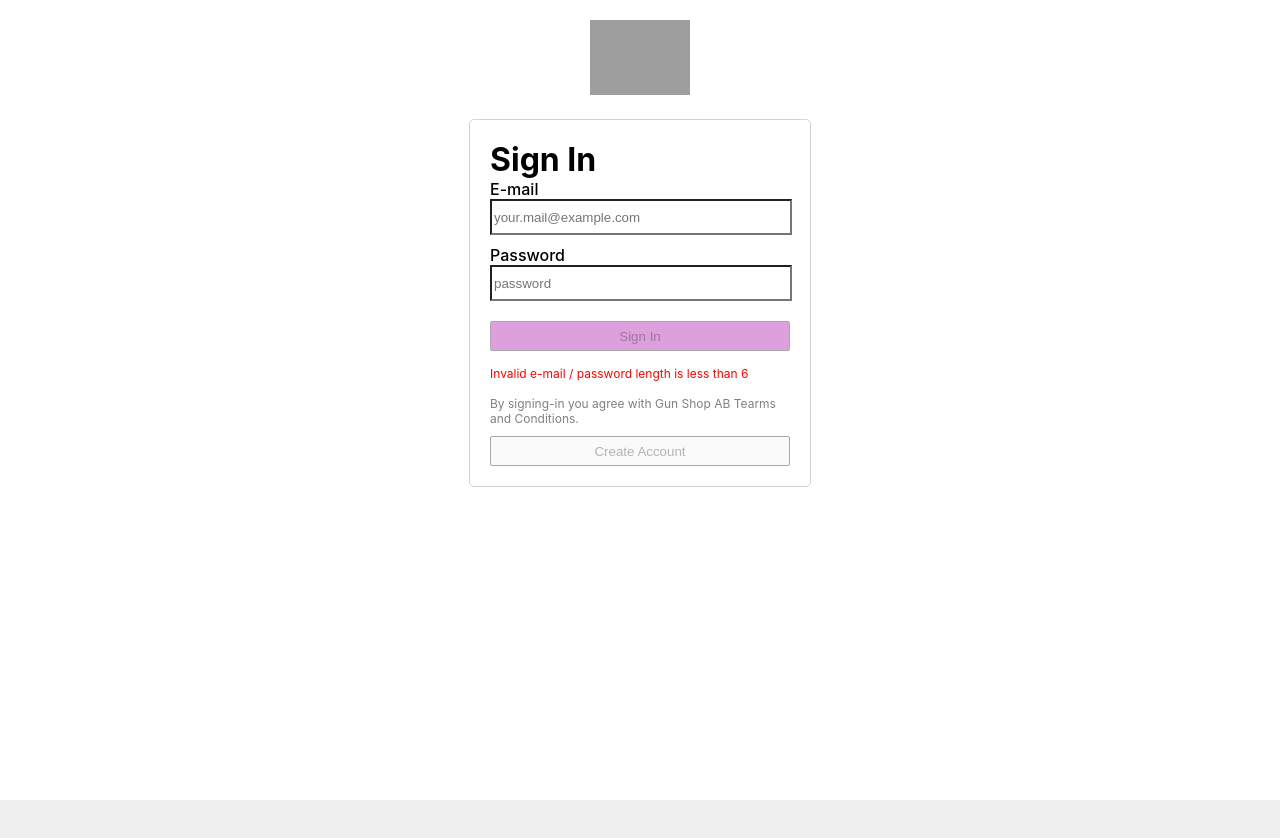
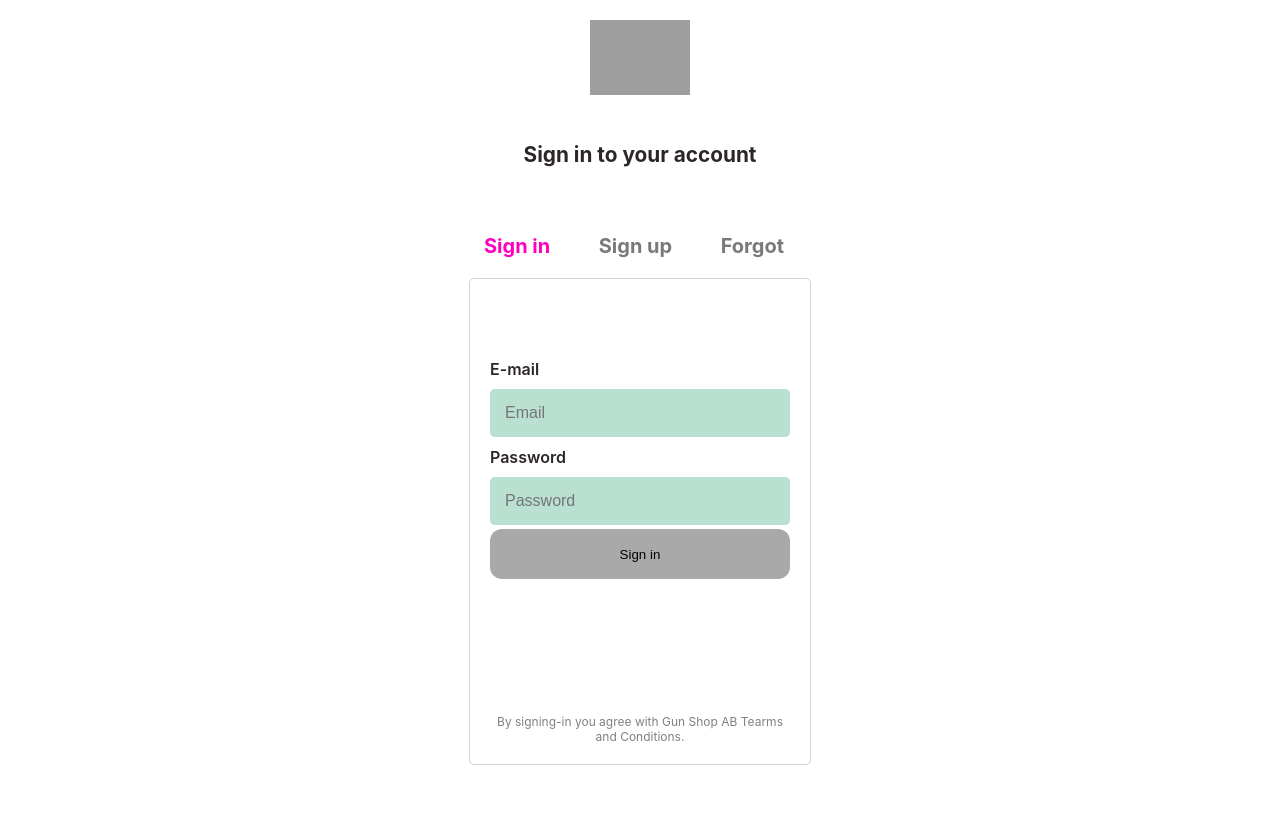
Before and after one commit to kosmolet/react-firebase-shop, a React (Create React App) app: page /login in a window 1280 px wide. Shown: the top 838 px of the page. Before the commit the page ends 800 px from the top, so only its background shows below. Built offline with nearby package versions, Linux system fonts and the light colour scheme; no server answers; grey boxes are pictures that could not be loaded.

Commit message:
improve login form

```diff
--- a/src/Login.css
+++ b/src/Login.css
@@ -4,6 +4,7 @@
   align-items: center;
   height: 100vh;
   background-color: white;
+  padding-bottom: 300px;
 }
 .login-logo {
   margin-top: 20px;
@@ -13,6 +14,22 @@
   margin-right: auto;
   margin-left: auto;
 }
+.options {
+  display: flex;
+  justify-content: space-between;
+  padding: 0 0 20px 15px;
+  width: 300px;
+  list-style-type: none;
+}
+.options li {
+  color: rgb(124, 120, 120);
+  font-size: 20px;
+  font-weight: 700;
+}
+.options .active {
+  color: rgb(255, 0, 191);
+}
+
 .login-form-wrapper {
   width: 300px;
   height: fit-content;
@@ -22,9 +39,7 @@
   border: 1px solid lightgray;
   padding: 20px;
 }
-.login-form-wrapper h1 {
-  color: black;
-}
+
 .login-form-wrapper p {
   margin-top: 15px;
   font-size: 12px;
@@ -35,30 +50,102 @@
 }
 
 .login-form-label {
-  font-weight: 500;
-  margin-bottom: 20px;
+  font-weight: 600;
+  margin-top: 10px;
+  text-align: left;
 }
 
 .login-input {
-  height: 30px;
-  margin-bottom: 10px;
-  background-color: white;
-  width: 98%;
+  margin: auto 0;
+  background-color: rgb(185, 224, 208);
+  width: 90%;
+  border: 0;
+  margin-top: 10px;
+  padding: 15px;
+  font-size: 1rem;
+  color: #000;
+  border-radius: 5px;
 }
 .signIn-button {
-  background: plum;
-  border-radius: 2px;
+  border-radius: 12px;
+  padding: 10px;
+  text-align: center;
   width: 100%;
-  height: 30px;
+  height: 50px;
   border: 1px solid;
-  margin-top: 10px;
-  border-color: darkgray;
+  color: black;
+  background-color: plum;
+  border-color: transparent;
 }
-.register-button {
-  border-radius: 2px;
+.signIn-button:hover {
+  background: rgb(86, 86, 184);
+  color: white;
+}
+.signIn-button:disabled {
+  cursor: not-allowed;
+  background-color: darkgray;
+}
+
+.container {
+  text-align: center;
+  color: rgb(44, 38, 38);
+  padding-top: 20px;
+}
+
+.container header {
+  font-size: 1.3rem;
+  font-weight: 700;
+  margin: 0 auto 60px auto;
+  position: relative;
+  height: 35px;
+  width: 250px;
+  overflow: hidden;
+}
+
+.header-headings {
+  display: flex;
+  flex-direction: column;
+  position: absolute;
   width: 100%;
-  height: 30px;
-  border: 1px solid;
-  margin-top: 10px;
-  border-color: darkgray;
+  transition: all 0.4s cubic-bezier(0.785, 0.135, 0.15, 0.86);
 }
+
+.header-headings span {
+  margin: 3px 0;
+}
+
+.sign-in {
+  transform: translateY(0);
+}
+
+.sign-up {
+  transform: translateY(-35px);
+}
+
+.forgot {
+  transform: translateY(-70px);
+}
+
+.account-form {
+  display: flex;
+  flex-direction: column;
+  margin: 50px auto;
+  min-height: 300px;
+}
+.account-form-fields {
+  display: flex;
+  flex-direction: column;
+  overflow: hidden;
+  transition: all 0.4s cubic-bezier(0.785, 0.135, 0.15, 0.86);
+}
+.account-form-fields.sign-in {
+  max-height: 180px;
+}
+
+.account-form-fields.sign-up {
+  max-height: 323px;
+}
+
+.account-form-fields.forgot {
+  max-height: 100px;
+}
--- a/src/Login.js
+++ b/src/Login.js
@@ -1,14 +1,20 @@
+/* eslint-disable jsx-a11y/click-events-have-key-events */
+/* eslint-disable jsx-a11y/no-noninteractive-element-interactions */
+/* eslint-disable no-unneeded-ternary */
+/* eslint-disable no-nested-ternary */
 import React, { useState, useEffect } from 'react';
 import { Link, useHistory } from 'react-router-dom';
 import './Login.css';
 import { auth } from './config/firebase';
 
-const Login = () => {
+const Form = (prop) => {
+  const { option } = prop;
   const history = useHistory();
   const [email, setEmail] = useState('');
   const [password, setPassword] = useState('');
+  const [repeatPassword, setRepeatPassword] = useState('');
   const [disabled, setDisabled] = useState(true);
-  const [error, setError] = useState('');
+  const [error, setError] = useState(null);
 
   const validateEmail = () => {
     const pattern = new RegExp(
@@ -16,6 +22,7 @@ const Login = () => {
     );
     return pattern.test(String(email).toLowerCase());
   };
+
   useEffect(() => {
     if (validateEmail(email) && password.length > 5) {
       setDisabled(false);
@@ -23,39 +30,70 @@ const Login = () => {
       setDisabled(true);
     }
   }, [email, password]);
+
+  useEffect(() => {
+    setError('');
+  }, []);
+
   const signIn = async (e) => {
     e.preventDefault();
     try {
+      if (validateEmail(email) && password.length > 5) {
+        setDisabled(false);
         await auth.signInWithEmailAndPassword(email, password);
         await history.push('/');
+      } else {
+        setDisabled(true);
+      }
     } catch (err) {
-      setError(error.message);
+      setError(err.message);
     }
   };
+
   const register = async (e) => {
     e.preventDefault();
     try {
+      if (validateEmail(email) && password.length > 5 && repeatPassword.length > 5) {
+        setDisabled(false);
         await auth.createUserWithEmailAndPassword(email, password);
         await history.push('/');
+      } else {
+        setDisabled(true);
+      }
     } catch (err) {
       setError(err.message);
+    }
+  };
+
+  const resetPassword = async (e) => {
+    e.preventDefault();
+    try {
       // eslint-disable-next-line no-console
-      console.log(error);
+      console.log('reset password');
+      // send mail
+      // await auth.createUserWithEmailAndPassword(email, password);
+    } catch (err) {
+      setError(err.message);
+    }
+  };
+  const selectActionOnSubmit = (e) => {
+    if (option === 1) {
+      signIn(e);
+    } else if (option === 2) {
+      register(e);
+    } else {
+      resetPassword(e);
     }
   };
 
   return (
-    <div className="login-wrapper">
-      <Link to="/">
-        <img
-          className="login-logo"
-          src="https://res.cloudinary.com/dnkftif1n/image/upload/v1607232370/projectsGitHUB/clipart2854838_zlwrwp.png"
-          alt="logo"
-        />
-      </Link>
     <div className="login-form-wrapper">
-        <h1>Sign In</h1>
-        <form>
+      <form className="account-form" onSubmit={(e) => e.preventDefault()}>
+        <div
+          className={`account-form-fields ${
+            option === 1 ? 'sign-in' : option === 2 ? 'sign-up' : 'forgot'
+          }`}
+        >
           <label className="login-form-label" htmlFor="email">
             E-mail
             <input
@@ -63,7 +101,7 @@ const Login = () => {
               className="login-input"
               name="email"
               type="email"
-              placeholder="your.mail@example.com"
+              placeholder="Email"
               required
               onChange={(e) => setEmail(e.target.value)}
               value={email}
@@ -77,35 +115,80 @@ const Login = () => {
               className="login-input"
               name="password"
               type="password"
-              placeholder="password"
-              required
+              placeholder="Password"
               onChange={(e) => setPassword(e.target.value)}
               value={password}
+              required={option === 1 || option === 2 ? true : false}
+              disabled={option === 3 ? true : false}
             />
           </label>
+          <label className="login-form-label" htmlFor="password">
+            Repeat password
+            <input
+              id="repeat-password"
+              name="repeat-password"
+              type="password"
+              className="login-input"
+              placeholder="Repeat password"
+              onChange={(e) => setRepeatPassword(e.target.value)}
+              required={option === 2 ? true : false}
+              disabled={option === 1 || option === 3 ? true : false}
+            />
+          </label>
+        </div>
         <button
-            type="submit"
-            onClick={signIn}
           disabled={disabled}
           className={!disabled ? 'signIn-button' : 'signIn-button disabled'}
+          onClick={(e) => selectActionOnSubmit(e)}
+          type="submit"
         >
-            Sign In
+          {option === 1 ? 'Sign in' : option === 2 ? 'Sign up' : 'Reset password'}
         </button>
       </form>
 
-        {disabled && (
-          <p style={{ color: 'red' }}>Invalid e-mail / password length is less than 6</p>
-        )}
       <p>By signing-in you agree with Gun Shop AB Tearms and Conditions.</p>
-        <button
-          type="button"
-          onClick={register}
-          disabled={disabled}
-          className={!disabled ? 'register-button' : 'register-button disabled'}
+      {error ? <p className="error-fbs">{`Something went wrong: ${error}`}</p> : null}
+    </div>
+  );
+};
+
+const Login = () => {
+  const [option, setOption] = useState(1);
+
+  return (
+    <div className="login-wrapper">
+      <Link to="/">
+        <img
+          className="login-logo"
+          src="https://res.cloudinary.com/dnkftif1n/image/upload/v1607232370/projectsGitHUB/clipart2854838_zlwrwp.png"
+          alt="logo"
+        />
+      </Link>
+
+      <div className="container">
+        <header>
+          <div
+            className={`header-headings ${
+              option === 1 ? 'sign-in' : option === 2 ? 'sign-up' : 'forgot'
+            }`}
           >
-          Create Account
-        </button>
-        {error ? <p className="error-fbs">{`Something went wrong: ${error}`}</p> : null}
+            <span>Sign in to your account</span>
+            <span>Create an account</span>
+            <span>Reset your password</span>
+          </div>
+        </header>
+        <ul className="options">
+          <li className={option === 1 ? 'active' : ''} onClick={() => setOption(1)}>
+            Sign in
+          </li>
+          <li className={option === 2 ? 'active' : ''} onClick={() => setOption(2)}>
+            Sign up
+          </li>
+          <li className={option === 3 ? 'active' : ''} onClick={() => setOption(3)}>
+            Forgot
+          </li>
+        </ul>
+        <Form option={option} />
       </div>
     </div>
   );
```
Lines whose indentation alone changed are shown as unchanged.
